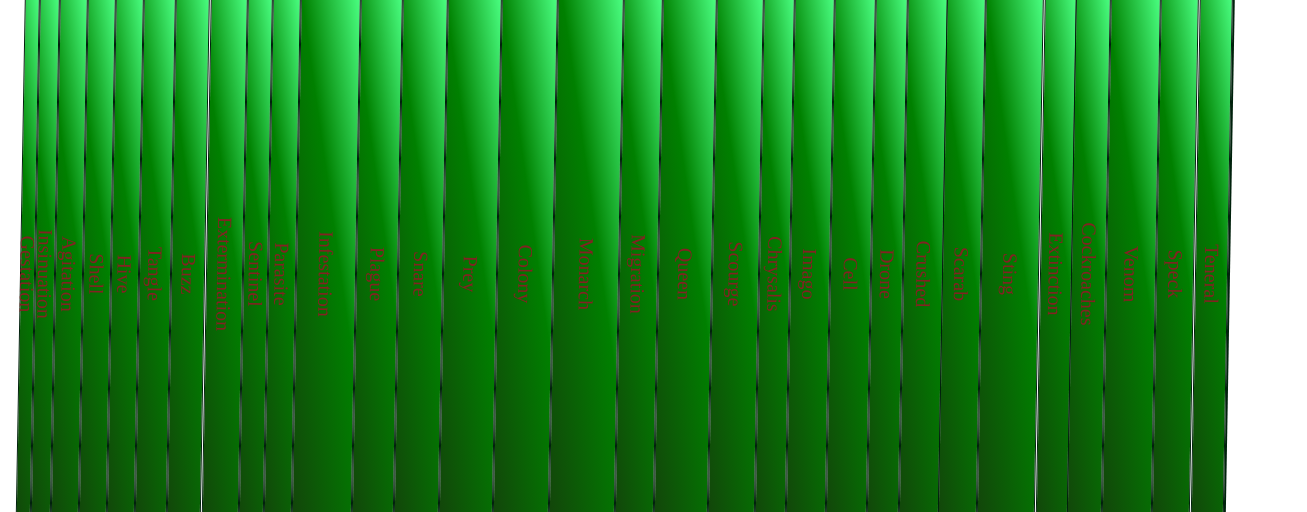
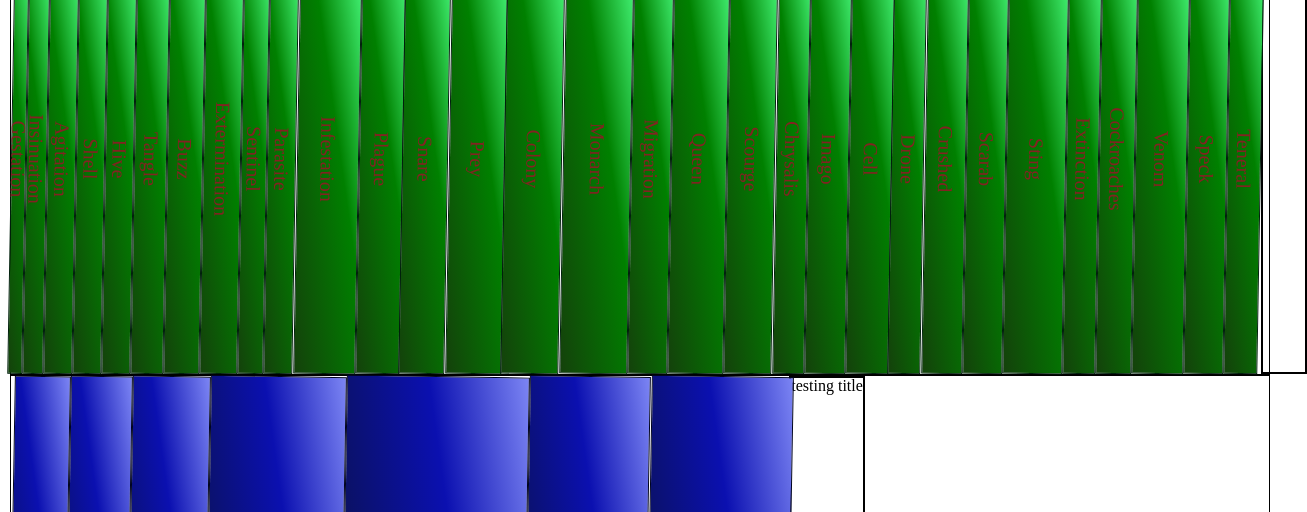
Before and after one commit to onlyskin/parahumans, a plain HTML site: page index.html in a window 1280 px wide. Shown: the part 67-579 px from the top of the page, 1307 px wide, since content can reach past the window. Drawn offline with Linux system fonts and the light colour scheme.

Commit message:
Make widest book series by no wider than window

```diff
--- a/index.html
+++ b/index.html
@@ -3,10 +3,13 @@
 <link rel="stylesheet" type="text/css" href="static/css/styling.css">
 </head>
 <body>
-	<h1>Worm on a Bookshelf</h1>
-	<div id='worm' class='flex-container'></div>
-	<h1>Harry Potter on a Bookshelf</h1>
-	<div id='hp' class='flex-container'></div>
+	<div class="shelf">
+		<div id='worm' class='flex-container'></div>
+	</div>
+	<div class="shelf">
+		<div id='hp' class='flex-container'></div>
+	</div>
+
 	<script type="text/javascript" src="static/js/d3.min.js"></script>
 	<script type="text/javascript" src="static/js/worm_data.js"></script>
 	<script type="text/javascript" src="static/js/hp_data.js"></script>
--- a/static/css/styling.css
+++ b/static/css/styling.css
@@ -8,10 +8,14 @@
 	font-size: 30px;
 }
 
+.shelf {
+	display: flex;
+	flex-direction: column;
+}
+
 .flex-container {
-	padding: 10px;
-	padding-bottom: 0px;
 	display: flex;
+	border: 1px solid black;
 }
 
 .book {
@@ -20,6 +24,10 @@
 	justify-content: center;
 	transform: rotate(1deg);
 	transform-origin: center center 0;
+}
+
+.wood {
+	border: 2px solid black;
 }
 
 #worm .book {
--- a/static/js/bookvis.js
+++ b/static/js/bookvis.js
@@ -1,43 +1,85 @@
 //creates svg elements for each book in collection with correct height and
 //width
+var bookBorderWidth = 1;
+
 selectors = ['#worm', '#hp']
 
 series = [worm_data, hp_data]
+
+function getBodyWidth() {
+	var windowWidth = window.innerWidth;
+	var body = document.querySelector('body');
+	var bodyMargin = window.getComputedStyle(body, null).margin;
+	var bodyWidth = window.innerWidth - 2 * parseInt(bodyMargin.replace('px', ''));
+	return bodyWidth
+}
 
 function getLongestBook(books) {
 	return Math.max(...books.map((b) => b.wordCount))
 }
 
+function getLongestSeries(series) {
+	var seriesLengths = series.map((o) => {
+		return o.map((p) => p.wordCount ).reduce((a,b) => a + b )
+	});
+	return Math.max(...seriesLengths)
+}
+
 function drawShelves(series) {
-	longestBookLengths = series.map((series) => getLongestBook(series));
-	longestBookLength = Math.max(...longestBookLengths);
+	var longestSeries = getLongestSeries(series);
 	series.map((s, i) => {
 		let selector = selectors[i];
-		drawShelf(selector, s, longestBookLength)
+		drawShelf(selector, s, longestSeries)
 	})
 }
 
 drawShelves(series);
 
-function drawShelf(selector, books, longestBookLength) {
-	var height = window.innerHeight * 0.7;
-	var width = height * 0.3;
+function drawShelf(selector, books, longestSeries) {
+	var bodyWidth = getBodyWidth();
+	var totalBookBorderWidth = bookBorderWidth * books.length * 2;
+
+	var svgWidth = bodyWidth - totalBookBorderWidth - 10;
+
+	var height = svgWidth * 0.36;
+
+	var widthScale = d3.scale.linear()
+						.domain([0, longestSeries])
+						.range([0, svgWidth]);
+
 	var container = d3.select(selector);
-	var widthScale = d3.scale.linear()
-						.domain([0, longestBookLength])
-						.range([0, width]);
+
 
 	var books = container.selectAll('.book')
 				   .data(books);
 
+	// update
+	books
+		.style('height', () => height + 'px')
+		.style('min-width', (d) => widthScale(d.wordCount))
+		.style('max-width', (d) => widthScale(d.wordCount));
+
+	// enter
 	var booksEnter = books.enter()
-				   .append('div')
-				   .attr('class', 'book')
-				   .style('height', () => height + 'px')
-				   .style('min-width', (d) => widthScale(d.wordCount))
-				   .style('max-width', (d) => widthScale(d.wordCount));
+		.append('div')
+			.attr('class', 'book')
+			.style('height', () => height + 'px')
+			.style('min-width', (d) => widthScale(d.wordCount))
+			.style('max-width', (d) => widthScale(d.wordCount))
+		.append('div')
+			.attr('class', 'title')
+			.text((d) => d.title);
 
-	booksEnter.append('div')
-					.attr('class', 'title')
-					.text((d) => d.title);
+	console.log(container);
+	var wood = container.append('div')
+		.classed('wood', true)
+		.text('testing title');
+
 };
+
+window.onresize = function() {
+	console.log('resize');
+	drawShelves(series);
+};
+
+screen.onorientationchange = function() {console.log('orientation')};
--- a/static/js/worm_data.js
+++ b/static/js/worm_data.js
@@ -1401,10 +1401,4 @@
     ],
     "wordCount": 47175
   },
-  {
-    "chapters": [
-      {}
-    ],
-    "wordCount": null
-  }
 ]
```
